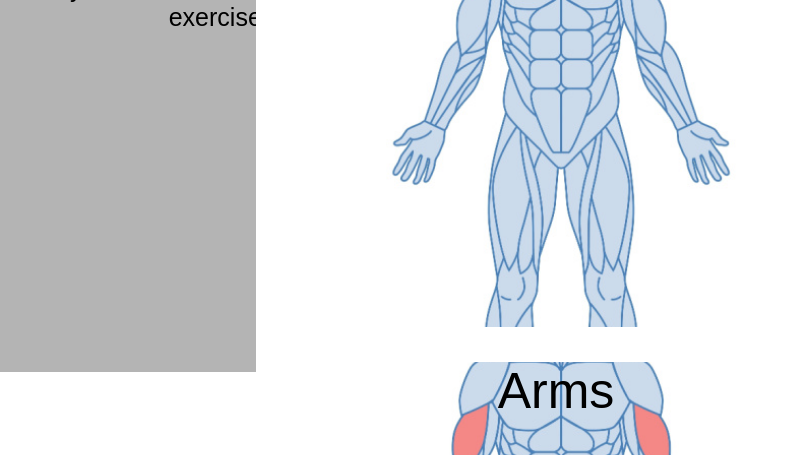
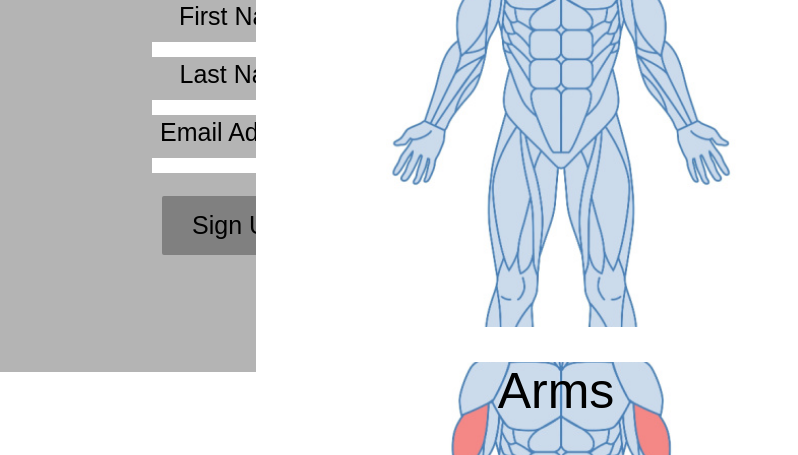
Before and after one commit to DylanWestwater/projectgym, a plain HTML site: page index.html in a window 1280 px wide. Shown: the part 711-1166 px from the top of the page, without its empty margins (0-798 px from the left). Drawn offline with Linux system fonts and the light colour scheme; a web font is replaced by a local one.

Commit message:
add newsletter signup form and values and styling

```diff
--- a/assets/css/style.css
+++ b/assets/css/style.css
@@ -46,10 +46,26 @@
 
  /* Sign up for newsletter  */
 
+ #sign-up {
+list-style-type: none;
+margin-left: 20px;
+ }
+
+ #join-button {
+    margin-top: 20px;
+    margin-left: 20px;
+        border-radius: 2px;
+        padding: 15px 30px 15px 30px;
+        text-align: center;
+        font-size: 25px;
+        background-color: gray;
+        font-family: 'Ysabeau SC', sans-serif;
+ }
+
  #newsletter {
-    margin-top: 80px;
-    margin-left: 25px;
-     width: 400px;
+    margin-top: 50px;
+    margin-left: 80px;
+     width: 300px;
      text-align: center;
     font-family: 'Ysabeau SC', sans-serif;
     font-size: 25px;
@@ -138,6 +154,7 @@
     background-size: cover;
 }
 
+
  footer {
      margin-bottom: 0;
      width: 100%;
--- a/index.html
+++ b/index.html
@@ -25,7 +25,25 @@
             googling and more time lifting!
             </p>
         </div>
-        <div id="newsletter">Sign up to our newsletter to ensure you never miss a new set of exercises!</div>
+        <div id="newsletter">Sign up to our newsletter to ensure you never miss a new set of exercises!
+            <form method="post">
+                <ul id="sign-up">
+                    <li>
+                <label for="fname">First Name</label>
+                <input id="fname" type="text" required>
+                    </li>
+                    <li>
+                <label for="lname">Last Name</label>
+                <input id="lname" type="text" required>
+                    </li>
+                    <li>
+                <label for="email">Email Address</label>
+                <input id="email" type="email" required>
+                    </li>
+                </ul>
+                <input type="submit" value="Sign Up!" id="join-button">
+            </form>
+        </div>
     </section>
 <section id="link">
 <div id="chest">
```
Also changed, not shown: .theia/launch.json (added).
